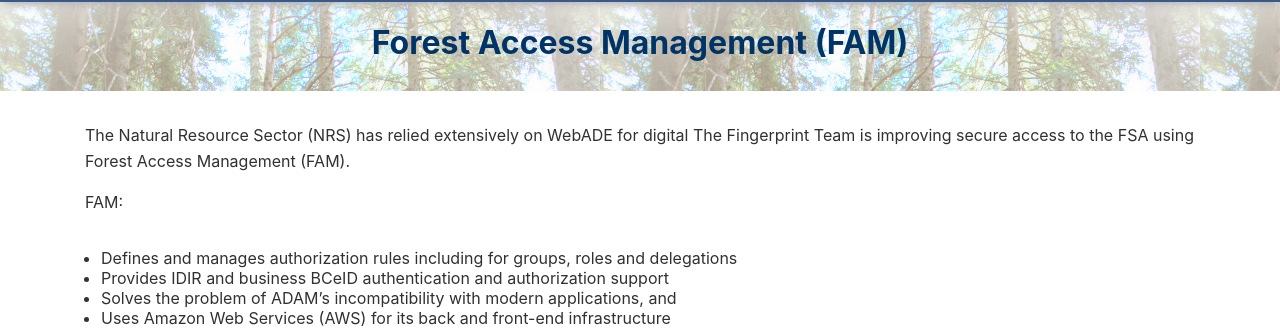
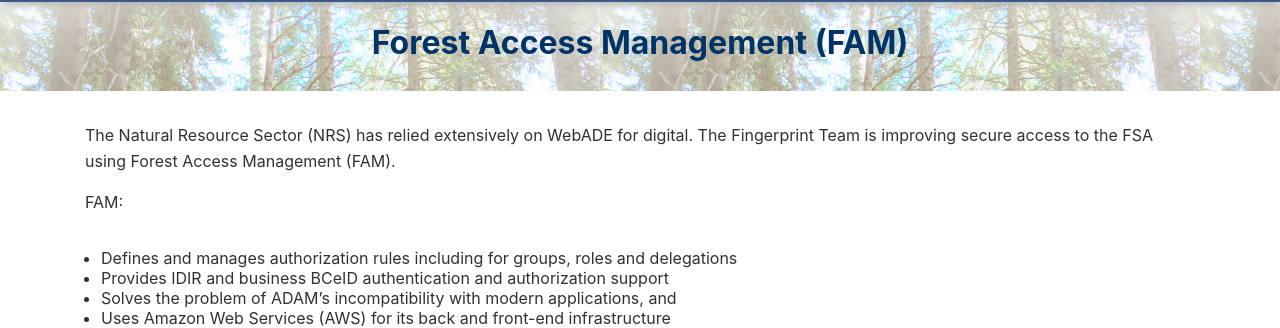
Before and after one commit to bcgov/forestry-digital-services, a Jekyll site: the page built from collections/_applications/fam.md, in a window 1280 px wide. Shown: the part 110-438 px from the top of the page. Built offline with Jekyll 4.4.1, drawn with Linux system fonts in a browser that asks for light colours; nearby versions of some CDN libraries.

Commit message:
Update fam.md

```diff
--- a/collections/_applications/fam.md
+++ b/collections/_applications/fam.md
@@ -6,7 +6,7 @@ order: 2
 description:
 ---
 
-The Natural Resource Sector (NRS) has relied extensively on WebADE for digital The Fingerprint Team is improving secure access to the FSA using Forest Access Management (FAM).
+The Natural Resource Sector (NRS) has relied extensively on WebADE for digital. The Fingerprint Team is improving secure access to the FSA using Forest Access Management (FAM).
 
 FAM:
 - Defines and manages authorization rules including for groups, roles and delegations
```
